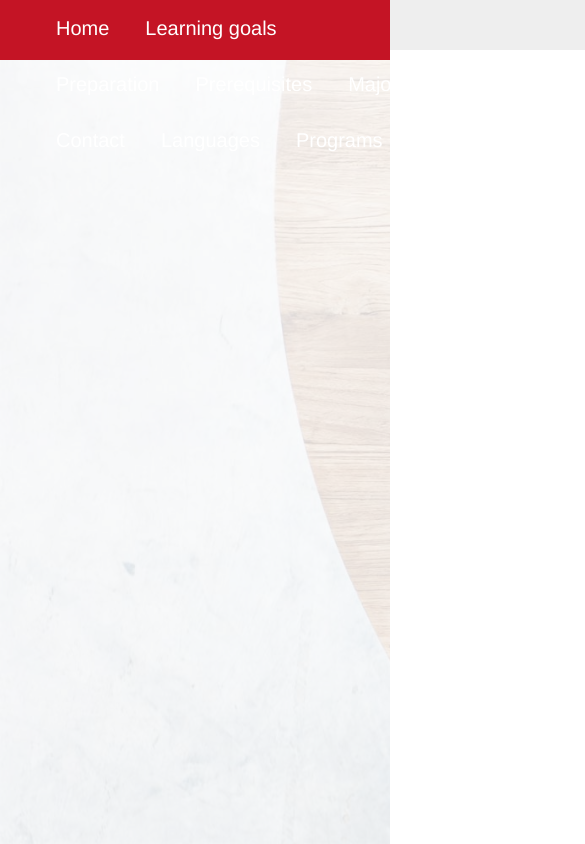
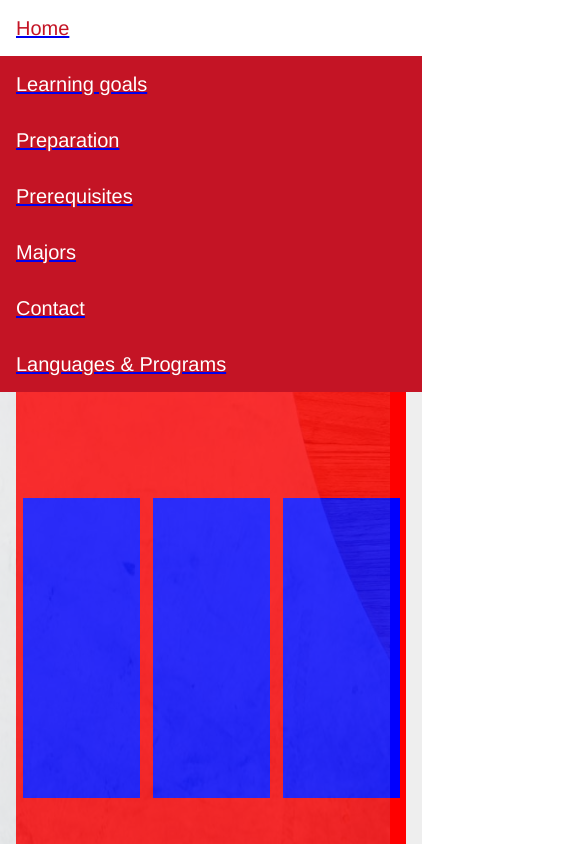
Before and after one commit to kayjilesen/ISIS2000, a plain HTML site: page index.html in a window 390 px wide. Shown: the top 844 px of the page, 585 px wide, since content can reach past the window. Drawn offline with Linux system fonts and the light colour scheme.

Commit message:
Template with Columns + bit of Responsive nav

```diff
--- a/css/style.css
+++ b/css/style.css
@@ -41,6 +41,37 @@ body {
     background-color: #eee;
 }
 
+.column-container {
+    width: 100%;
+    height: 50vh;
+    background-color: red;
+}
+
+.columns-row {
+    width: 100%;
+    display: flex;
+    flex-direction: row;
+    justify-content: space-around;
+}
+
+.columns-6 {
+    width: 15%;
+    height: 300px;
+    background-color: blue;
+}
+
+.columns-3 {
+    width: 30%;
+    height: 300px;
+    background-color: blue;
+}
+
+.columns-2 {
+    width: 47%;
+    height: 300px;
+    background-color: blue;
+}
+
 p {
     padding: 0;
     margin: 0;
@@ -57,3 +88,34 @@ p {
     opacity: 0.2;
     z-index: 1;
 }
+
+@media only screen and (max-width: 1200px){
+    .container{
+        max-width: 960px;
+        width: 960px;
+    }
+}
+
+@media only screen and (max-width: 960px){
+    .container{
+        max-width: 100vw;
+        width: 100vw;
+    }
+}
+
+@media only screen and (max-width: 768px){
+    #navBar {
+        position: relative;
+    }
+
+    #navBar ul li {
+        background-color: #c41425;
+        width: 100%;
+        display: block;
+    }
+
+    #navBar ul {
+        margin: 0;
+        padding: 0;
+    }
+}
--- a/index.html
+++ b/index.html
@@ -19,12 +19,36 @@
             <a href="/home"><li>Prerequisites</li></a>
             <a href="/home"><li>Majors</li></a>
             <a href="/home"><li>Contact</li></a>
-            <a href="/home"><li>Languages</li></a>
-            <a href="/home"><li>Programs</li></a>
+            <a href="/home"><li>Languages & Programs</li></a>
         </ul>
     </nav>
     <div class="container">
-        <p>Test</p>
+        <div class="column-container">
+            <div class="columns-row">
+                <div class="columns-6"></div>
+                <div class="columns-6"></div>
+                <div class="columns-6"></div>
+                <div class="columns-6"></div>
+                <div class="columns-6"></div>
+                <div class="columns-6"></div>
+            </div>
+        </div>
+
+        <div class="column-container">
+            <div class="columns-row">
+                <div class="columns-3"></div>
+                <div class="columns-3"></div>
+                <div class="columns-3"></div>
+            </div>
+        </div>
+
+        <div class="column-container">
+            <div class="columns-row">
+                <div class="columns-2"></div>
+                <div class="columns-2"></div>
+            </div>
+        </div>
+
     </div>
 </body>
 </html>
```
